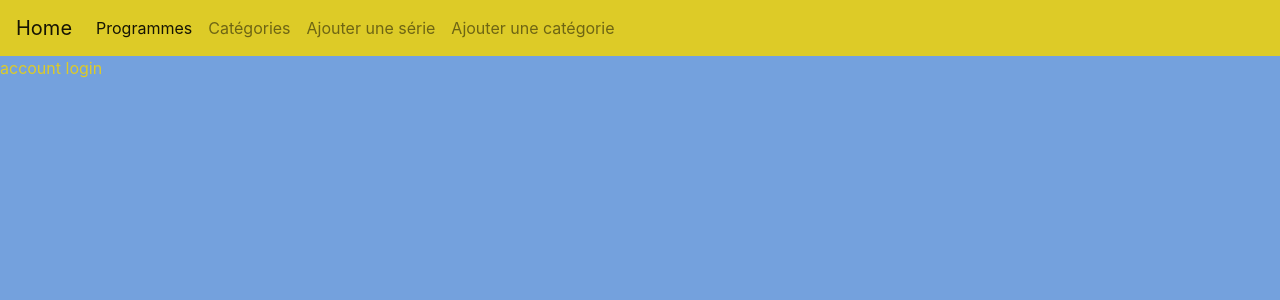
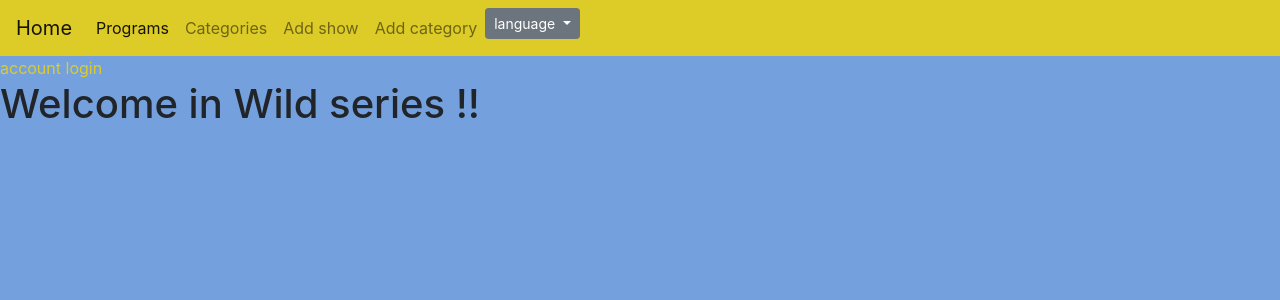
Before and after one commit to Damien008/wild-series, a Symfony app: template templates/index.html.twig in a window 1280 px wide. Shown: the top 300 px of the page. Run offline with Twig, Linux system fonts and the light colour scheme; the template is opened without the code that fills it, so the values that code supplies are empty; style sheets or scripts are compiled from the project's sources; some libraries are stand-ins or nearby versions.

Commit message:
quete 25 internationalisation

```diff
--- a/config/routes.yaml
+++ b/config/routes.yaml
@@ -1,9 +1,3 @@
 #index:
 #    path: /
 #    controller: App\Controller\DefaultController::index
-controllers:
-   resource: ../src/Controller/
-   type: annotation
-   prefix: /{_locale}
-   requirements:
-       _locale: fr|en
--- a/config/routes/annotations.yaml
+++ b/config/routes/annotations.yaml
@@ -1,6 +1,9 @@
 controllers:
     resource: ../../src/Controller/
     type: annotation
+    prefix: /{_locale}
+    requirements:
+       _locale: fr|en
 
 kernel:
     resource: ../../src/Kernel.php
--- a/src/Controller/DefaultController.php
+++ b/src/Controller/DefaultController.php
@@ -14,8 +14,6 @@ class DefaultController extends AbstractController
      */
     public function index(): Response
     {
-        return $this->render('index.html.twig', [
-        'website' => 'Bienvenue sur Wild Series !',
-        ]);
+        return $this->render('index.html.twig');
     }
 }
--- a/templates/_navbar.html.twig
+++ b/templates/_navbar.html.twig
@@ -8,17 +8,27 @@
   <div class="collapse navbar-collapse" id="navbarTogglerDemo03">
     <ul class="navbar-nav mr-auto mt-2 mt-lg-0">
       <li class="nav-item active">
-        <a class="nav-link" href="/programs">Programmes <span class="sr-only">(current)</span></a>
+        <a class="nav-link" href="{{path('program_index')}}">{{'Programs'|trans}} <span class="sr-only">(current)</span></a>
       </li>
       <li class="nav-item">
-        <a class="nav-link" href="/categories">Catégories</a>
+        <a class="nav-link" href="{{path('category_index')}}">{{'Catégories'|trans}}</a>
       </li>
       <li class="nav-item">
-        <a class="nav-link" href="/programs/new">Ajouter une série</a>
+        <a class="nav-link" href="{{path('program_new')}}">{{'Add.show'|trans}}</a>
       </li>
       <li class="nav-item">
-        <a class="nav-link" href="/categories/new">Ajouter une catégorie</a>
+        <a class="nav-link" href="{{path('category_new')}}">{{'Add.category'|trans}}</a>
       </li>
+      <div class="dropdown">
+                <button class="btn btn-sm btn-secondary dropdown-toggle" type="button" id="dropdownMenuButton" data-toggle="dropdown" aria-haspopup="true" aria-expanded="false">
+                    {{ 'language'|trans }}
+                </button>
+                <div class="dropdown-menu" aria-labelledby="dropdownMenuButton">
+                    <a class="dropdown-item" href="{{ path('app_index', {'_locale':'fr'})}}">Fr</a>
+                    <a class="dropdown-item" href="{{ path('app_index', {'_locale':'en'})}}">En</a>
+
+                </div>
+            </div>
     </ul>
   </div>
 </nav>
--- a/templates/index.html.twig
+++ b/templates/index.html.twig
@@ -2,6 +2,6 @@
 
 {% block body %}
 
-    <h1>{{ website }}</h1>
+    <h1>{{'Welcome.in.Wild.series'|trans}}</h1>
 
 {% endblock %}
--- a/templates/program/index.html.twig
+++ b/templates/program/index.html.twig
@@ -9,7 +9,7 @@
         <button>rechercher</button>
     {{ form_end(form) }}
 
-    <h1>Toutes les séries de la table program : </h1>
+    <h1>{{'All.show'|trans}} </h1>
 
     {% for program in programs %}
         <div>
--- a/templates/program/season_show.html.twig
+++ b/templates/program/season_show.html.twig
@@ -6,9 +6,9 @@
 <div class="media">
   <img class="align-self-start mr-3" src="{{program.poster}}" alt="{{ program.title }} poster">
   <div class="media-body">
-    <h1 class="mt-0">Saison {{ season.number }}</h1>
-    <h2> Description </h2>
-    <p> Année: {{ season.year}} </p>
+    <h1 class="mt-0">{{'Season'|trans}} {{ season.number }}</h1>
+    <h2> {{'Description'|trans}} </h2>
+    <p> {{'Year'|trans}}: {{ season.year}} </p>
     <p>{{ season.description}}</p>
 
     {% for episode in episodes %}
--- a/translations/messages.en.yaml
+++ b/translations/messages.en.yaml
@@ -1,3 +1,13 @@
-hello_username: hello %username%
-account.logout: account logout
-account.login: account login
+hello_username: 'hello %username%'
+account.logout: 'account logout'
+account.login: 'account login'
+Programs: Programs
+Catégories: Categories
+Add.show: 'Add show'
+Add.category: 'Add category'
+Welcome.in.Wild.series: 'Welcome in Wild series !!'
+All.show: All show
+Season: Season
+Description: Description
+Year: Year
+language: language
```
Also changed, not shown: translations/messages.fr.yaml (+13 -3 lines), README.md.
